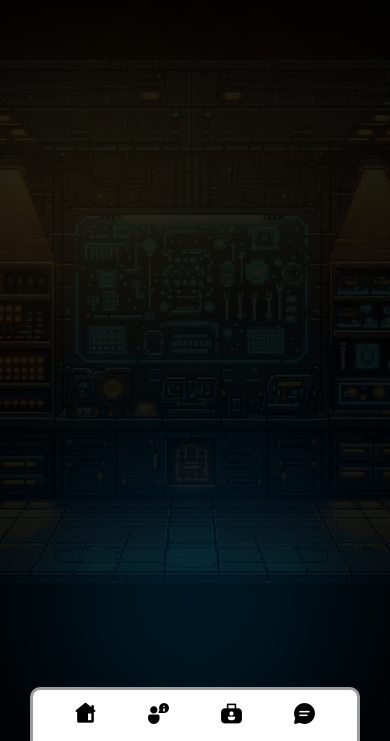
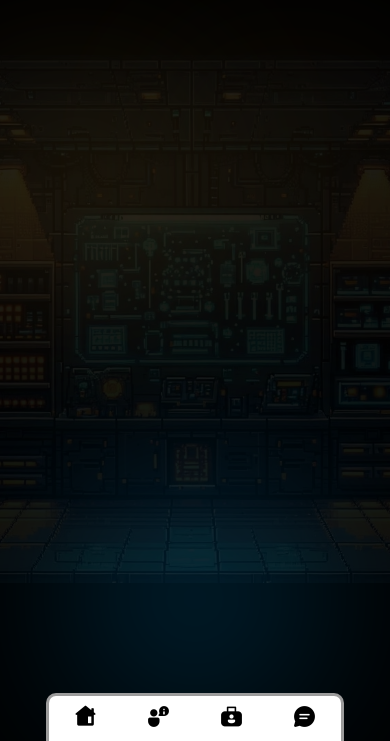
Before and after one commit to Rey004/REY-PORTFOLIO-Pixel-Game-Style-, a React (Vite) app: page /about in a window 390 px wide. Shown: the part 103-844 px from the top of the page. Built offline with nearby package versions, Linux system fonts and the light colour scheme.

Commit message:
navbar responsive fixes for mobile

```diff
--- a/src/components/navbar/navbar.css
+++ b/src/components/navbar/navbar.css
@@ -62,7 +62,7 @@
         align-self: flex-end;
     }
     .nav_container{
-        padding: 0.7rem 2.5rem;
+        padding: 0.5rem 1.5rem;
         border-top-left-radius: 10px;
         border-top-right-radius: 10px;
         border-bottom-left-radius: 0;
```
